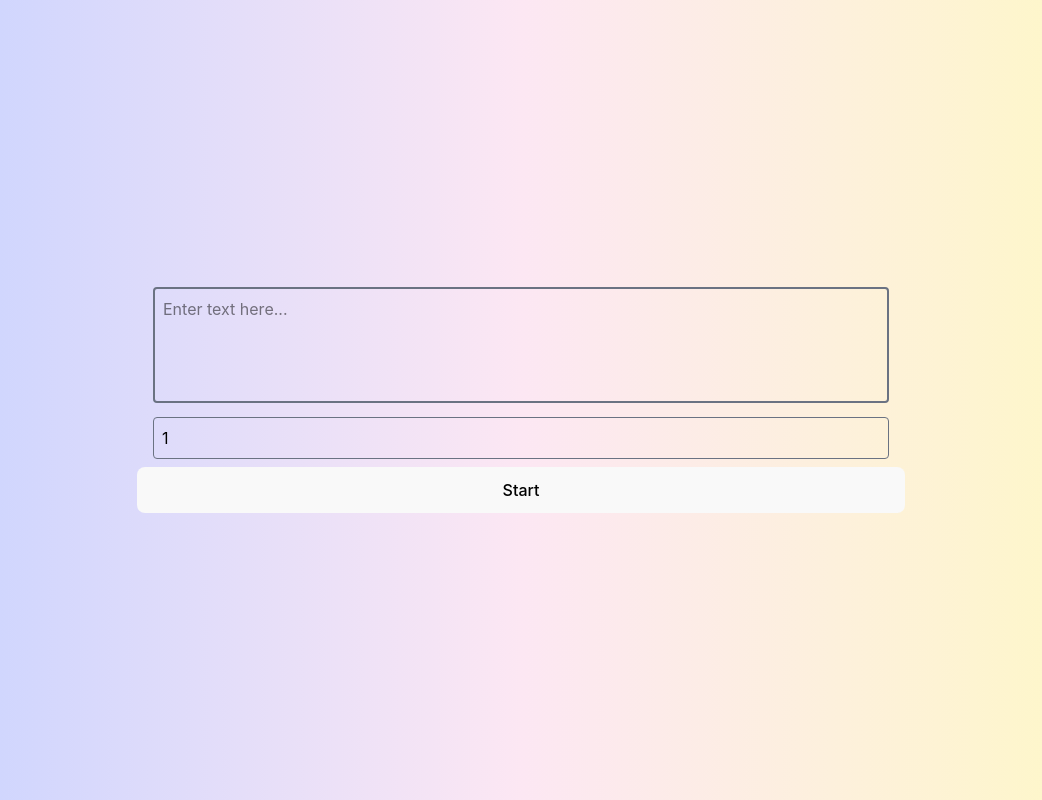
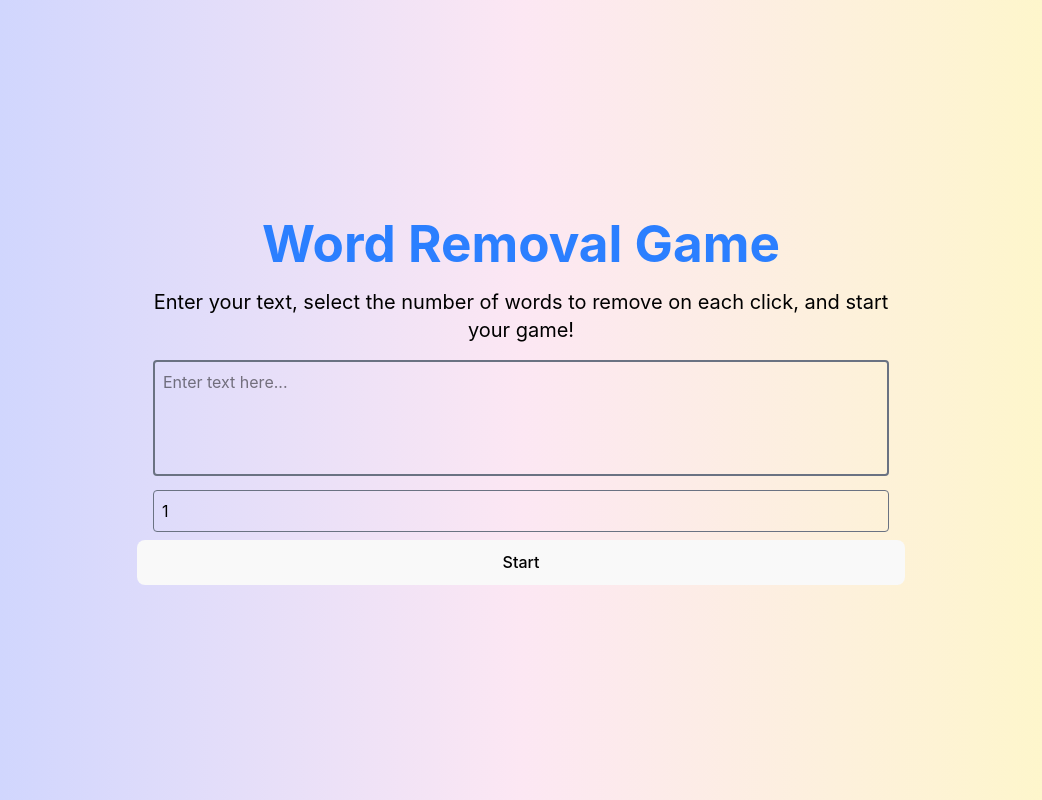
Before and after one commit to AndyPetersen90/word-removal-game, a React (Vite) app: page / in a window 1280 px wide. Shown: the whole page, without its empty margins (119-1161 px from the left). Built offline with nearby package versions, Linux system fonts and the light colour scheme.

Commit message:
Header and instructions added

```diff
--- a/src/App.tsx
+++ b/src/App.tsx
@@ -59,6 +59,8 @@ export default function App() {
       {/* Text Input, Number Input, and Start Button */}
       {!gameStarted && (
         <div className="w-full max-w-3xl px-4 text-center">
+          <h1 className="text-2xl md:text-3xl lg:text-4xl xl:text-5xl font-bold text-blue-500 mb-4">Word Removal Game</h1>
+          <p className="text-xl text-black mb-4">Enter your text, select the number of words to remove on each click, and start your game!</p>
           <textarea
             className="w-full p-2 border-2 border-gray-500 rounded mb-2 resize-none"
             rows={4}
```
